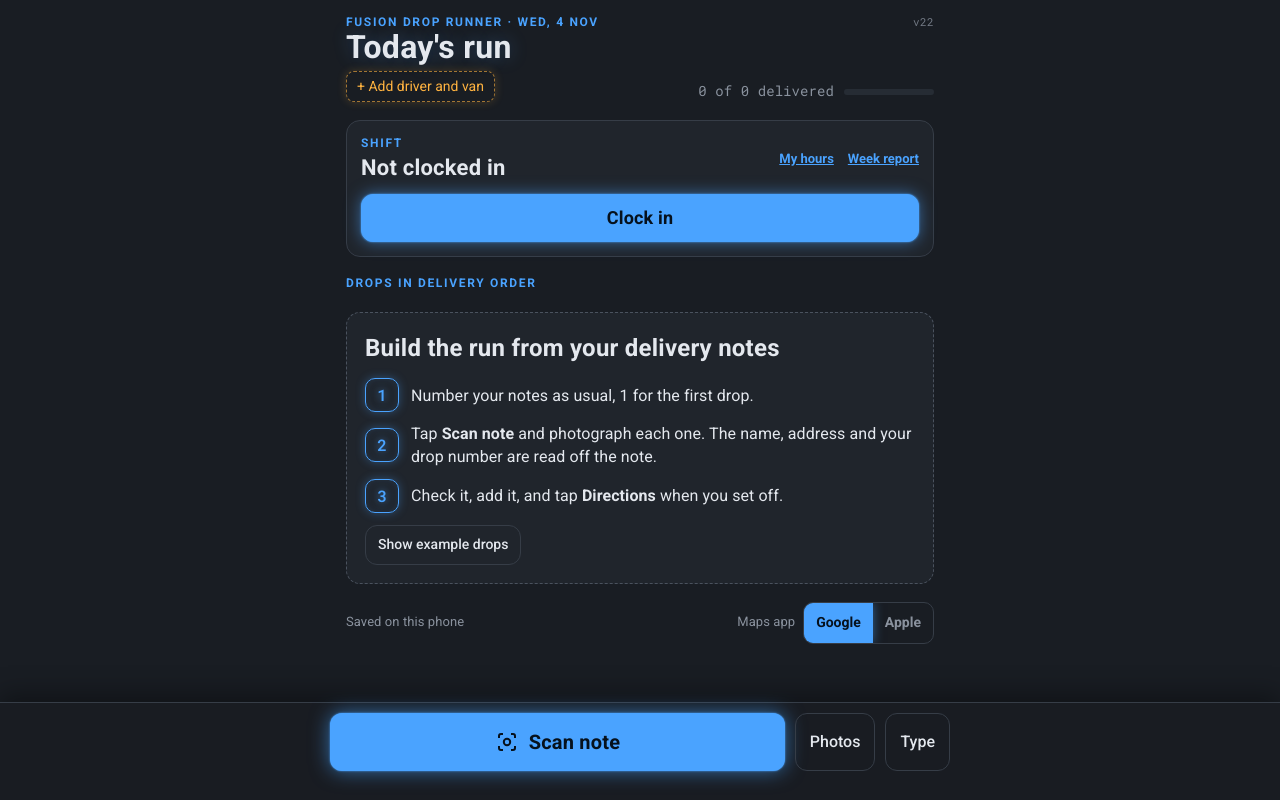
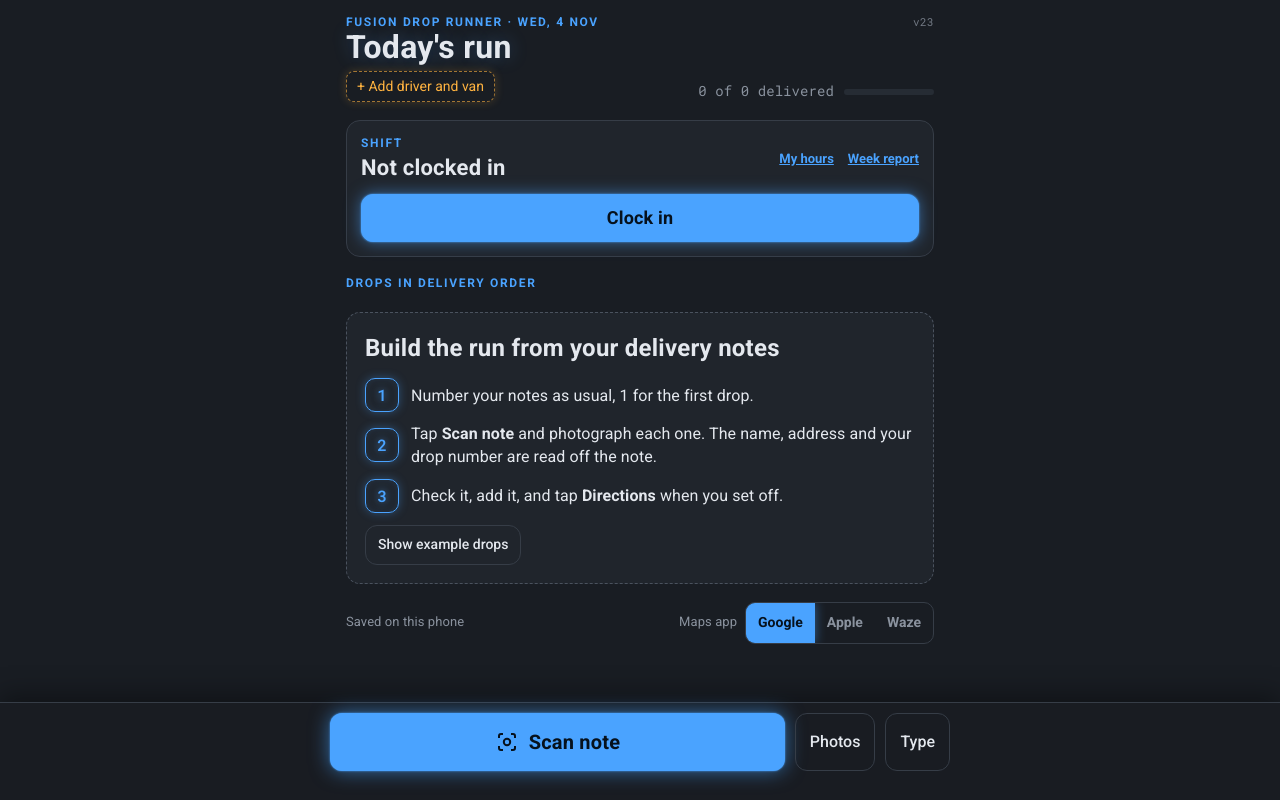
Before and after one commit to NicReds/drop-runner, a plain HTML site: page index.html in a window 1280 px wide. Drawn offline with Linux system fonts and the light colour scheme.

Commit message:
Add files via upload

```diff
--- a/index.html
+++ b/index.html
@@ -273,7 +273,7 @@ details.more summary{cursor:pointer;color:var(--neon);font-size:14px}
 <body>
 <div class="wrap">
   <header class="top" style="position:relative">
-    <span class="ver" id="appVer" title="App version">v22</span>
+    <span class="ver" id="appVer" title="App version">v23</span>
     <div>
       <div class="label"><span style="color:var(--sign)">Fusion Drop Runner</span> · <span id="dateLabel">Today</span></div>
       <h1>Today's run</h1>
@@ -341,6 +341,7 @@ details.more summary{cursor:pointer;color:var(--neon);font-size:14px}
       <span class="seg" role="group" aria-label="Maps app">
         <button type="button" id="mapG" aria-pressed="true">Google</button>
         <button type="button" id="mapA" aria-pressed="false">Apple</button>
+        <button type="button" id="mapW" aria-pressed="false">Waze</button>
       </span>
     </span>
   </div>
@@ -490,7 +491,7 @@ details.more summary{cursor:pointer;color:var(--neon);font-size:14px}
   // ---------- storage ----------
   function lsRead(){ try { const v = JSON.parse(localStorage.getItem(LS)||"null"); return v && Array.isArray(v.stops) ? v : null; } catch { return null; } }
   function lsWrite(){ try { localStorage.setItem(LS, JSON.stringify(state)); } catch {} }
-  try { const m = localStorage.getItem(LS+".maps"); if (m === "apple" || m === "google") mapApp = m; } catch {}
+  try { const m = localStorage.getItem(LS+".maps"); if (m === "apple" || m === "google" || m === "waze") mapApp = m; } catch {}
 
   let saveChain = Promise.resolve();
   function persist(){
@@ -511,13 +512,15 @@ details.more summary{cursor:pointer;color:var(--neon);font-size:14px}
   const destOf = s => [s.name, s.address, s.postcode].filter(Boolean).join(", ") + ", UK";
   function dirUrl(s){
     const d = encodeURIComponent(destOf(s));
+    // Waze finds street addresses better without the business name in front
+    if (mapApp === "waze") return "https://waze.com/ul?q=" + encodeURIComponent([s.address, s.postcode].filter(Boolean).join(", ") || destOf(s)) + "&navigate=yes";
     return mapApp === "apple" ? "https://maps.apple.com/?daddr="+d+"&dirflg=d"
       : "https://www.google.com/maps/dir/?api=1&destination="+d+"&travelmode=driving";
   }
   function routeUrl(){
     const open = routeOrder().filter(s => !s.done).slice(0,10);
     if (!open.length) return null;
-    if (mapApp === "apple") return dirUrl(open[0]);
+    if (mapApp === "apple" || mapApp === "waze") return dirUrl(open[0]);
     const dest = open[open.length-1];
     const way = open.slice(0,-1).map(destOf).join("|");
     return "https://www.google.com/maps/dir/?api=1&destination="+encodeURIComponent(destOf(dest))
@@ -1484,7 +1487,7 @@ details.more summary{cursor:pointer;color:var(--neon);font-size:14px}
     const r = routeUrl(), rb = $("routeBtn");
     const openCount = all.filter(s=>!s.done).length;
     rb.hidden = !r || openCount < 2;
-    if (r){ rb.href = r; rb.textContent = mapApp === "apple" ? "Apple Maps: next drop only" : (openCount > 10 ? "Route next 10 drops" : "Full route in Maps"); }
+    if (r){ rb.href = r; rb.textContent = mapApp !== "google" ? (mapApp === "waze" ? "Waze" : "Apple Maps") + ": next drop only" : (openCount > 10 ? "Route next 10 drops" : "Full route in Maps"); }
 
     const legsNow = PCDB ? plan() : { legs:{} };
     $("list").innerHTML = all.map(s => {
@@ -1516,6 +1519,7 @@ details.more summary{cursor:pointer;color:var(--neon);font-size:14px}
     renderTotals(); renderWho(); renderShift();
     $("mapG").setAttribute("aria-pressed", mapApp==="google");
     $("mapA").setAttribute("aria-pressed", mapApp==="apple");
+    $("mapW").setAttribute("aria-pressed", mapApp==="waze");
   }
 
 
@@ -1768,6 +1772,7 @@ details.more summary{cursor:pointer;color:var(--neon);font-size:14px}
 
   $("mapG").onclick = () => { mapApp = "google"; try{localStorage.setItem(LS+".maps",mapApp)}catch{} render(); };
   $("mapA").onclick = () => { mapApp = "apple"; try{localStorage.setItem(LS+".maps",mapApp)}catch{} render(); };
+  $("mapW").onclick = () => { mapApp = "waze"; try{localStorage.setItem(LS+".maps",mapApp)}catch{} render(); };
 
   $("exampleBtn").onclick = () => {
     const now = Date.now();
--- a/sw.js
+++ b/sw.js
@@ -1,6 +1,6 @@
 // Keeps Fusion Drop Runner working with a poor signal: app files come from the phone,
 // and the page itself is refreshed from the web whenever there is a connection.
-const VERSION = "fdr-v22";
+const VERSION = "fdr-v23";
 const CORE = ["./", "index.html", "config.js", "manifest.webmanifest", "ukpc.json", "tesseract.min.js",
   "jspdf.umd.min.js", "icons/fusion-192.png", "icons/fusion-512.png", "icons/fusion-apple-180.png"];
 const HEAVY = ["ocr/worker.min.js", "ocr/core/tesseract-core-simd-lstm.wasm.js", "ocr/core/tesseract-core-lstm.wasm.js", "ocr/lang/eng-data.wasm"];
```
